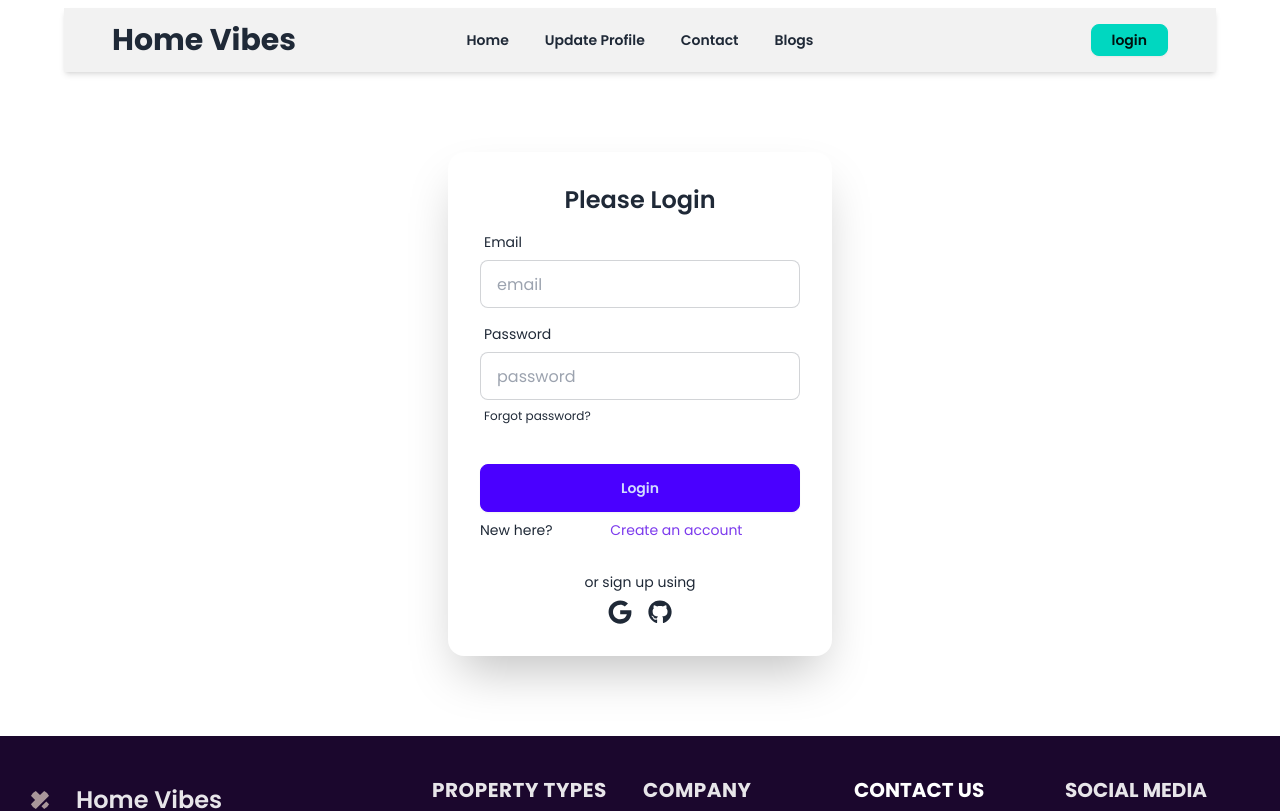
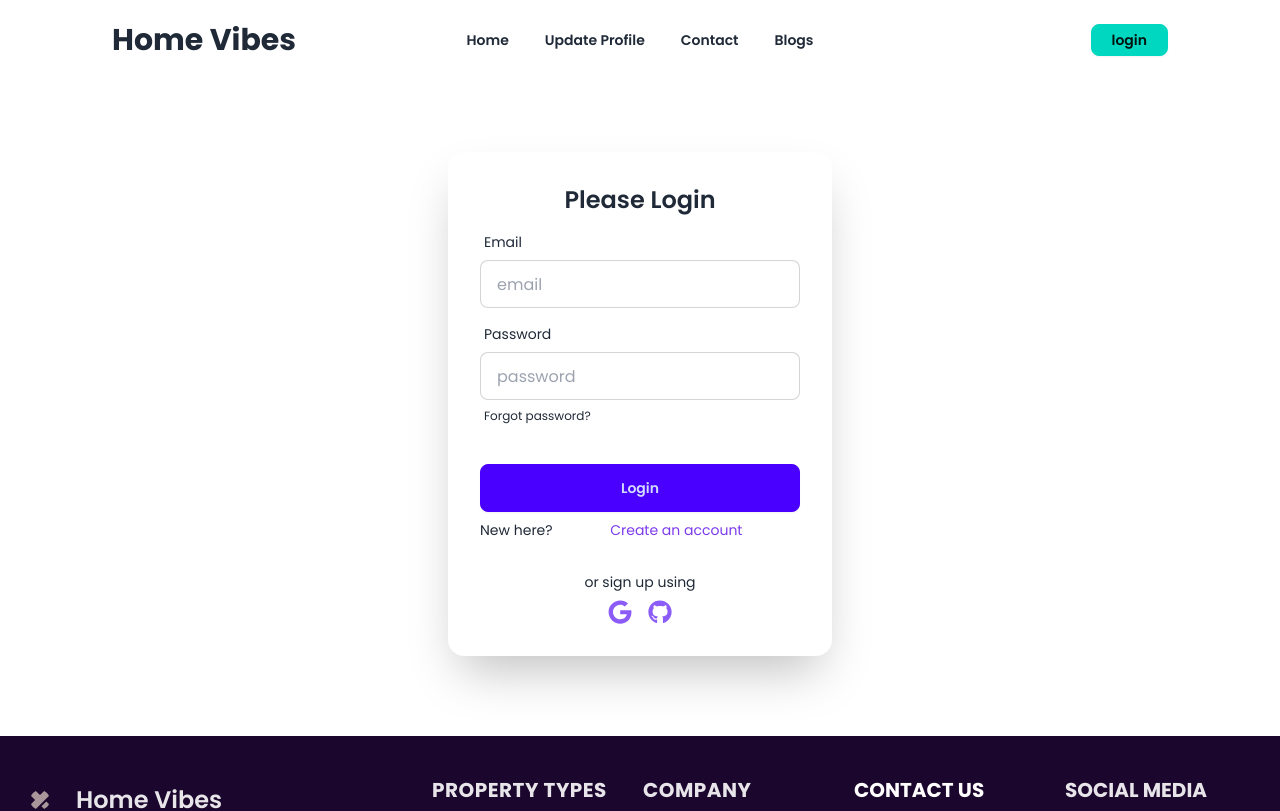
Before and after one commit to RobiulIslam08/a9-residential-website, a React (Vite) app: page /login in a window 1280 px wide. Shown: the top 811 px of the page. Built offline with nearby package versions, Linux system fonts and the light colour scheme; no server answers.

Commit message:
project done

```diff
--- a/package.json
+++ b/package.json
@@ -21,6 +21,7 @@
     "react-hook-form": "^7.51.2",
     "react-icons": "^5.0.1",
     "react-router-dom": "^6.22.3",
+    "react-simple-typewriter": "^5.0.1",
     "react-toastify": "^10.0.5",
     "sort-by": "^1.2.0",
     "swiper": "^11.1.0"
--- a/src/components/navbar/Navbar.jsx
+++ b/src/components/navbar/Navbar.jsx
@@ -36,7 +36,7 @@ const Navbar = () => {
     </div>
   </>
   return (
-    <div className="mb-8 navbar bg-base-200 shadow-md px-4 lg:px-12 my-2">
+    <div className="mb-8 navbar   px-4 lg:px-12 my-2">
       <div className="navbar-start">
         <div className="dropdown">
           <div tabIndex={0}  role="button" className="z-20 btn btn-ghost lg:hidden">
--- a/src/components/slider/Slider.jsx
+++ b/src/components/slider/Slider.jsx
@@ -10,7 +10,7 @@ import 'swiper/css/navigation';
 // import './styles.css';
 
 // import required modules
-import { Pagination, Navigation } from 'swiper/modules';
+import { Pagination, Navigation,Autoplay } from 'swiper/modules';
 
 const Slider = () => {
   return (
@@ -25,17 +25,24 @@ const Slider = () => {
           clickable: true,
         }}
         navigation={true}
-        modules={[Pagination, Navigation]}
-        className="mySwiper h-[200px] z-10 mt-20 md:h-[400px] lg:h-[500px]"
+        modules={[Pagination, Navigation,Autoplay]}
+        autoplay={
+          {
+            delay:2000
+          }
+        }
+        className="mySwiper h-[200px] mt-20 md:h-[400px] lg:h-[500px]"
       >
         <SwiperSlide>
+
           <div className='relative'>
             <img className='w-full bg-cover  object-cover'
               src="
                         https://i.ibb.co/M7fDFkQ/SOHL0122005-780x440-mobile.jpg"
               loading="lazy"
             />
-            <div className='absolute inset-0 bg-gradient-to-t from-black to-transparent'></div>
+
+            <div className='absolute inset-0 bg-gradient-to-t from-black to-transparent flex justify-center items-center md:h-[400px]  h-[200px] lg:h-[500px] text-white font-bold text-lg lg:text-3xl'> single home </div>
 
           </div>
           <div className="swiper-lazy-preloader swiper-lazy-preloader-white"> </div>
@@ -48,7 +55,7 @@ const Slider = () => {
               src="https://i.ibb.co/Jdgs6Fj/kda-townhouses.jpg"
               loading="lazy"
             />
-            <div className='absolute inset-0 bg-gradient-to-t from-black to-transparent'></div>
+            <div className='absolute inset-0 bg-gradient-to-t from-black to-transparent  flex justify-center items-center md:h-[400px]  h-[200px] lg:h-[500px] text-white font-bold text-lg lg:text-3xl'>Townhouse</div>
 
           </div>
           <div className="swiper-lazy-preloader swiper-lazy-preloader-white"></div>
@@ -60,7 +67,7 @@ const Slider = () => {
               src="https://i.ibb.co/z6Bf5my/apartments.jpg"
               loading="lazy"
             />
-            <div className='absolute inset-0 bg-gradient-to-t from-black to-transparent'></div>
+            <div className='absolute inset-0 bg-gradient-to-t from-black to-transparent  flex justify-center items-center md:h-[400px]  h-[200px] lg:h-[500px] text-white font-bold text-lg lg:text-3xl'>Apartments</div>
 
           </div>
           <div className="swiper-lazy-preloader swiper-lazy-preloader-white"></div>
@@ -73,7 +80,7 @@ const Slider = () => {
               src="https://i.ibb.co/zJGvT8P/senior-living-community.jpg"
               loading="lazy"
             />
-            <div className='absolute inset-0 bg-gradient-to-t from-black to-transparent'></div>
+            <div className='absolute inset-0 bg-gradient-to-t from-black to-transparent  flex justify-center items-center md:h-[400px]  h-[200px] lg:h-[500px] text-white font-bold text-lg lg:text-3xl'>Senior living community</div>
 
           </div>
           <div className="swiper-lazy-preloader swiper-lazy-preloader-white"></div>
@@ -85,7 +92,7 @@ const Slider = () => {
               src="https://i.ibb.co/ctgySqc/vacation-rentals.jpg"
               loading="lazy"
             />
-            <div className='absolute inset-0 bg-gradient-to-t from-black to-transparent'></div>
+            <div className='absolute inset-0 bg-gradient-to-t from-black to-transparent  flex justify-center items-center md:h-[400px]  h-[200px] lg:h-[500px] text-white font-bold text-lg lg:text-3xl'>Vacation Reentals</div>
 
           </div>
           <h1 className='text-4xl text-blue-600'>how is positble</h1>
--- a/src/pages/login/Login.jsx
+++ b/src/pages/login/Login.jsx
@@ -104,8 +104,8 @@ const Login = () => {
             </div>
             <p className="text-center text-sm mt-6">or sign up using</p>
             <div className="flex justify-center items-center gap-4 ">
-              <FaGoogle  onClick={handleGoogleSignin} className="text-2xl hover:text-violet-700" />
-              <FaGithub onClick={handleGithubLogin} className="text-2xl hover:text-violet-700"></FaGithub>
+              <FaGoogle  onClick={handleGoogleSignin} className="text-2xl text-violet-500 hover:text-violet-700" />
+              <FaGithub onClick={handleGithubLogin} className="text-2xl text-violet-500 hover:text-violet-700"></FaGithub>
             </div>
 
           </form>
--- a/src/pages/register/Register.jsx
+++ b/src/pages/register/Register.jsx
@@ -211,7 +211,7 @@ const Register = () => {
                                     lowercase: value => passwordLowercasePattern.test(value) || "Password must contain at least one lowercase letter",
                                     uppercase: value => passwordUppercasePattern.test(value) || "Password must contain at least one uppercase letter"
                                 }
-                            })}  type={showPass ? "text" : "password"} name="password" id="password" placeholder="Password" className="w-full px-4 py-3 rounded-md dark:border-gray-300 dark:bg-gray-50 dark:text-gray-800 focus:dark:border-violet-600" />
+                            })} type={showPass ? "text" : "password"} name="password" id="password" placeholder="Password" className="w-full px-4 py-3 rounded-md dark:border-gray-300 dark:bg-gray-50 dark:text-gray-800 focus:dark:border-violet-600" />
                             {/* <svg xmlns="http://www.w3.org/2000/svg" viewBox="0 0 16 16" fill="currentColor" className="w-4 h-4 opacity-70"><path fillRule="evenodd" d="M9.965 11.026a5 5 0 1 1 1.06-1.06l2.755 2.754a.75.75 0 1 1-1.06 1.06l-2.755-2.754ZM10.5 7a3.5 3.5 0 1 1-7 0 3.5 3.5 0 0 1 7 0Z" clipRule="evenodd" /></svg> */}
 
                             <span className=" left-[290px]" onClick={() => setShowPass(!showPass)}>
```
Also changed, not shown: 1 other file (tests, documents, lock files or other folders). Lines whose indentation alone changed are shown as unchanged.
